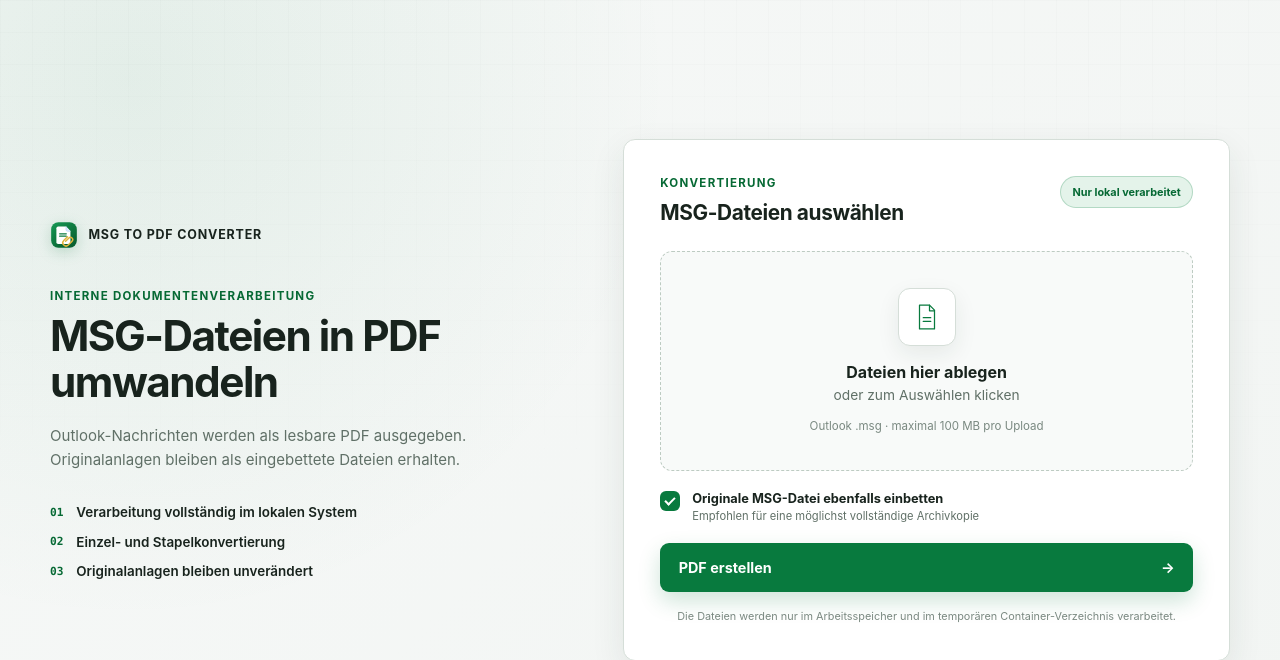
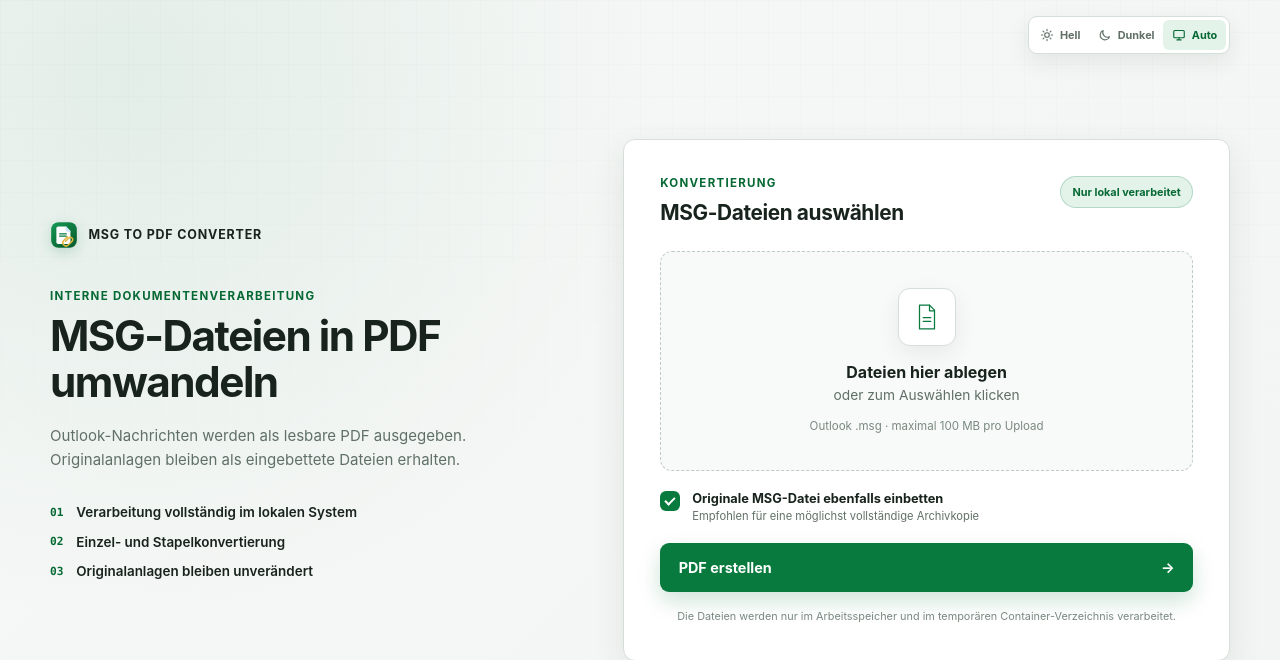
Before and after one commit to sandavdesigns/pdf-convert, a Flask app: page / in a window 1280 px wide. Shown: the top 660 px of the page. Run offline with Flask 3, Linux system fonts and the light colour scheme.

Commit message:
Add light dark auto theme switcher

```diff
--- a/app/static/styles.css
+++ b/app/static/styles.css
@@ -63,6 +63,59 @@ body::before {
   min-height: 100vh;
   margin: 0 auto;
   padding: 56px 0;
+}
+
+.theme-switcher {
+  position: absolute;
+  top: 16px;
+  right: 0;
+  z-index: 2;
+  display: inline-flex;
+  padding: 3px;
+  background: var(--surface);
+  border: 1px solid var(--line);
+  border-radius: 9px;
+  box-shadow: var(--shadow-soft);
+}
+
+.theme-switcher button {
+  display: inline-flex;
+  width: auto;
+  min-height: 30px;
+  padding: 0.35rem 0.55rem;
+  gap: 0.35rem;
+  align-items: center;
+  color: var(--muted);
+  cursor: pointer;
+  background: transparent;
+  border: 0;
+  border-radius: 6px;
+  box-shadow: none;
+  font: inherit;
+  font-size: 0.68rem;
+  font-weight: 650;
+  line-height: 1;
+  transition: 150ms ease;
+}
+
+.theme-switcher button:hover {
+  color: var(--ink);
+  background: var(--surface-subtle);
+}
+
+.theme-switcher button[aria-pressed="true"] {
+  color: var(--primary-text);
+  background: var(--primary-soft);
+}
+
+.theme-switcher svg {
+  width: 14px;
+  height: 14px;
+  fill: none;
+  stroke: currentColor;
+  stroke-linecap: round;
+  stroke-linejoin: round;
+  stroke-width: 1.6;
 }
 
 .brand {
@@ -322,7 +375,7 @@ h2 {
   font-size: 0.7rem;
 }
 
-button {
+#submit-button {
   display: flex;
   width: 100%;
   padding: 1rem 1.15rem;
--- /dev/null
+++ b/app/static/theme.js
@@ -0,0 +1,57 @@
+(() => {
+  "use strict";
+
+  const storageKey = "msg-to-pdf-theme";
+  const validChoices = new Set(["light", "dark", "auto"]);
+  const systemTheme = window.matchMedia("(prefers-color-scheme: dark)");
+  let choice = "auto";
+
+  try {
+    const storedChoice = window.localStorage.getItem(storageKey);
+    if (validChoices.has(storedChoice)) choice = storedChoice;
+  } catch (_) {
+    // Storage may be unavailable in hardened browser configurations.
+  }
+
+  function effectiveTheme() {
+    return choice === "auto" ? (systemTheme.matches ? "dark" : "light") : choice;
+  }
+
+  function applyTheme() {
+    const effective = effectiveTheme();
+    document.documentElement.dataset.theme = effective;
+    document.documentElement.dataset.themePreference = choice;
+    document.documentElement.style.colorScheme = effective;
+
+    const themeColor = document.getElementById("theme-color");
+    if (themeColor) themeColor.content = effective === "dark" ? "#101814" : "#f2f5f3";
+
+    document.querySelectorAll("[data-theme-choice]").forEach((button) => {
+      button.setAttribute("aria-pressed", String(button.dataset.themeChoice === choice));
+    });
+  }
+
+  function selectTheme(nextChoice) {
+    if (!validChoices.has(nextChoice)) return;
+    choice = nextChoice;
+    try {
+      window.localStorage.setItem(storageKey, choice);
+    } catch (_) {
+      // The selected theme still applies for the current page.
+    }
+    applyTheme();
+  }
+
+  applyTheme();
+
+  document.addEventListener("DOMContentLoaded", () => {
+    document.querySelectorAll("[data-theme-choice]").forEach((button) => {
+      button.addEventListener("click", () => selectTheme(button.dataset.themeChoice));
+    });
+    applyTheme();
+  });
+
+  systemTheme.addEventListener?.("change", () => {
+    if (choice === "auto") applyTheme();
+  });
+})();
--- a/app/templates/index.html
+++ b/app/templates/index.html
@@ -4,14 +4,37 @@
   <meta charset="utf-8">
   <meta name="viewport" content="width=device-width, initial-scale=1">
   <meta name="color-scheme" content="light dark">
-  <meta name="theme-color" content="#f2f5f3" media="(prefers-color-scheme: light)">
-  <meta name="theme-color" content="#101814" media="(prefers-color-scheme: dark)">
+  <meta id="theme-color" name="theme-color" content="#f2f5f3">
   <title>MSG to PDF Converter</title>
   <link rel="icon" href="{{ url_for('static', filename='brand/favicon.svg') }}" type="image/svg+xml">
+  <script src="{{ url_for('static', filename='theme.js') }}"></script>
   <link rel="stylesheet" href="{{ url_for('static', filename='styles.css') }}">
 </head>
 <body>
   <main class="shell">
+    <div class="theme-switcher" role="group" aria-label="Farbschema">
+      <button type="button" data-theme-choice="light" aria-pressed="false" title="Helles Farbschema">
+        <svg viewBox="0 0 20 20" aria-hidden="true">
+          <circle cx="10" cy="10" r="3.25"></circle>
+          <path d="M10 2v2M10 16v2M2 10h2M16 10h2M4.35 4.35l1.4 1.4M14.25 14.25l1.4 1.4M15.65 4.35l-1.4 1.4M5.75 14.25l-1.4 1.4"></path>
+        </svg>
+        <span>Hell</span>
+      </button>
+      <button type="button" data-theme-choice="dark" aria-pressed="false" title="Dunkles Farbschema">
+        <svg viewBox="0 0 20 20" aria-hidden="true">
+          <path d="M16.5 12.65A7 7 0 0 1 7.35 3.5 7 7 0 1 0 16.5 12.65Z"></path>
+        </svg>
+        <span>Dunkel</span>
+      </button>
+      <button type="button" data-theme-choice="auto" aria-pressed="false" title="Farbschema des Systems verwenden">
+        <svg viewBox="0 0 20 20" aria-hidden="true">
+          <rect x="2.5" y="3.5" width="15" height="10.5" rx="1.5"></rect>
+          <path d="M7 17h6M10 14v3"></path>
+        </svg>
+        <span>Auto</span>
+      </button>
+    </div>
+
     <section class="intro" aria-labelledby="page-title">
       <div class="brand">
         <img class="brand-mark" src="{{ url_for('static', filename='brand/logo-mark.svg') }}" alt="">
```
Also changed, not shown: other parts of app/static/styles.css (+25 -12 lines), tests/test_routes.py (+4 -1 lines). Lines whose indentation alone changed are shown as unchanged.
